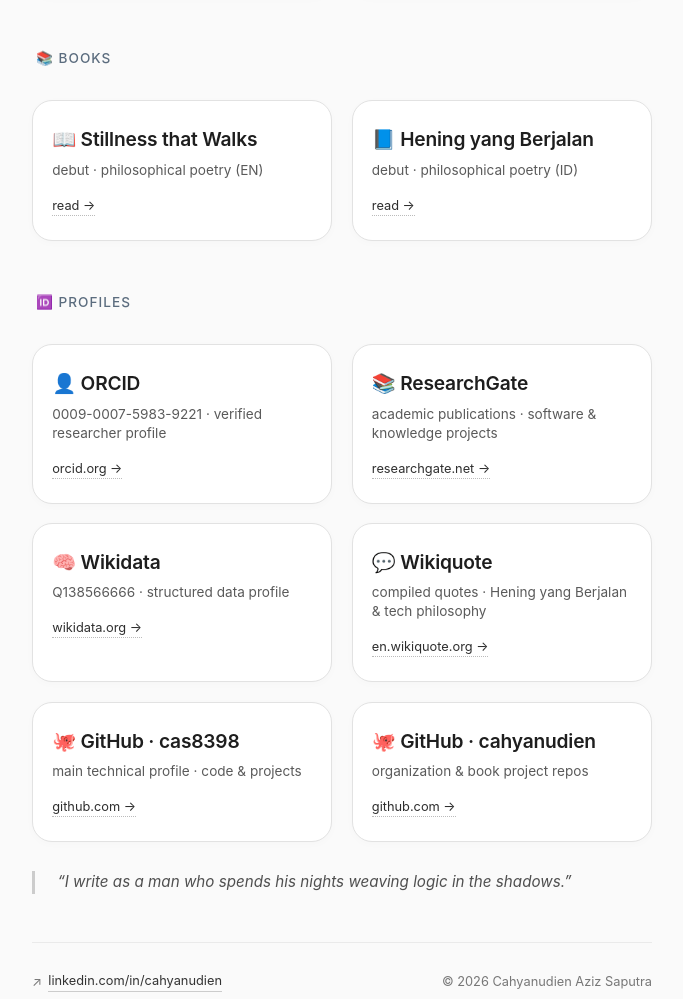
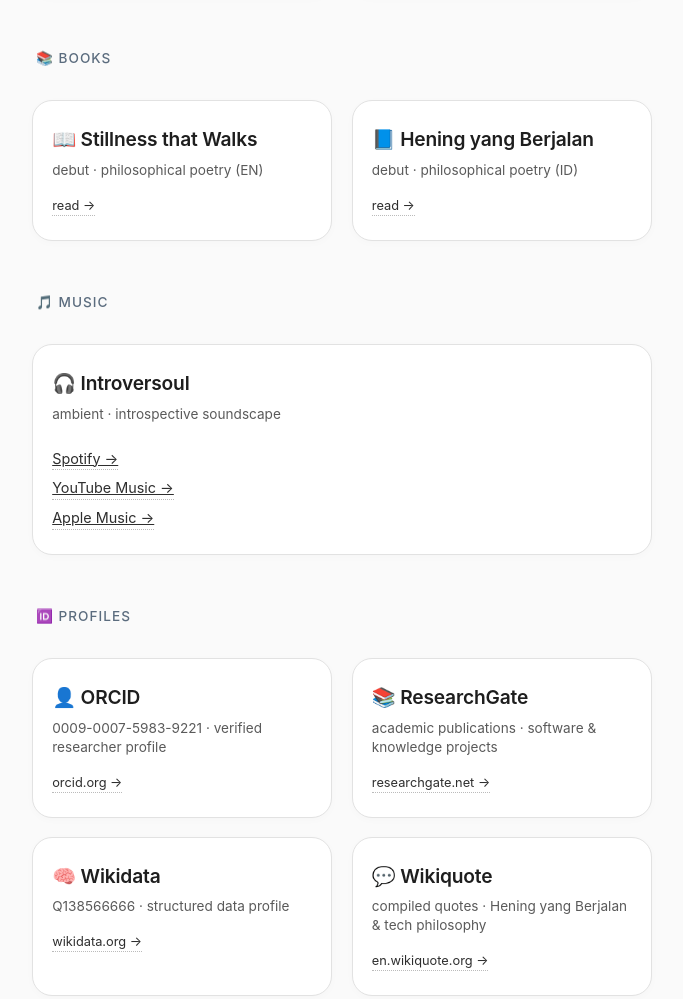
Before and after one commit to cahyanudien/cahyanudien.github.io, a website built with Vite: page index.html in a window 1280 px wide. Shown: the part 817-1816 px from the top of the page, without its empty margins (298-981 px from the left). Built offline with nearby package versions, Linux system fonts and the light colour scheme.

Commit message:
add introversoul

```diff
--- a/src/data/cards.js
+++ b/src/data/cards.js
@@ -58,6 +58,30 @@ export const books = [
     linkText: "read",
     status: "live",
     target: "same",
+  },
+];
+
+export const musics = [
+  {
+    emoji: "🎧",
+    title: "Introversoul",
+    description: "ambient · introspective soundscape",
+    links: [
+      {
+        platform: "Spotify",
+        url: "https://open.spotify.com/artist/4BN5wcsLXapCKgy4CzMjzf",
+      },
+      {
+        platform: "YouTube Music",
+        url: "https://music.youtube.com/channel/UCM_5i_cjiW96AvvGWY8PNgg",
+      },
+      {
+        platform: "Apple Music",
+        url: "https://music.apple.com/us/artist/introversoul/1877195012",
+      },
+    ],
+    target: "blank",
+    status: "live",
   },
 ];
 
--- a/src/data/schema.js
+++ b/src/data/schema.js
@@ -4,7 +4,7 @@ export const schemaData = [
     "@type": "Person",
     "@id": "https://www.wikidata.org/wiki/Q138566666",
     name: "Cahyanudien Aziz Saputra",
-    alternateName: "Cahyanudien",
+    alternateName: ["Cahyanudien", "Introversoul"],
     identifier: [
       {
         "@type": "PropertyValue",
@@ -42,6 +42,12 @@ export const schemaData = [
       "https://orcid.org/0009-0007-5983-9221",
       "https://en.wikiquote.org/wiki/Cahyanudien_Aziz_Saputra",
       "https://www.researchgate.net/profile/Cahyanudien-Saputra-2",
+      "https://open.spotify.com/artist/4BN5wcsLXapCKgy4CzMjzf",
+      "https://music.apple.com/us/artist/introversoul/1877195012",
+      "https://music.youtube.com/channel/UCM_5i_cjiW96AvvGWY8PNgg",
+      "https://soundcloud.com/introversoul",
+      "https://instagram.com/introversoul.music",
+      "https://x.com/introversoul",
     ],
     award: ["Privacy-First App Developer 2025"],
     potentialAction: {
@@ -56,6 +62,20 @@ export const schemaData = [
       {
         "@type": "Book",
         name: "Hening yang Berjalan",
+      },
+    ],
+    hasOccupation: [
+      {
+        "@type": "Occupation",
+        name: "Software Developer",
+      },
+      {
+        "@type": "Occupation",
+        name: "Author",
+      },
+      {
+        "@type": "Occupation",
+        name: "Music Artist",
       },
     ],
   },
@@ -124,6 +144,29 @@ export const schemaData = [
   },
   {
     "@context": "https://schema.org",
+    "@type": "MusicGroup",
+    "@id": "https://www.wikidata.org/wiki/Q138609374",
+    name: "Introversoul",
+    url: "https://open.spotify.com/artist/4BN5wcsLXapCKgy4CzMjzf",
+    founder: {
+      "@type": "Person",
+      "@id": "https://www.wikidata.org/wiki/Q138566666",
+      name: "Cahyanudien Aziz Saputra",
+    },
+    sameAs: [
+      "https://open.spotify.com/artist/4BN5wcsLXapCKgy4CzMjzf",
+      "https://music.apple.com/us/artist/introversoul/1877195012",
+      "https://music.youtube.com/channel/UCM_5i_cjiW96AvvGWY8PNgg",
+      "https://soundcloud.com/introversoul",
+      "https://instagram.com/introversoul.music",
+      "https://x.com/introversoul",
+    ],
+    genre: ["Ambient", "Introspective music"],
+    description:
+      "Introspective music project created by Cahyanudien Aziz Saputra.",
+  },
+  {
+    "@context": "https://schema.org",
     "@type": "Organization",
     name: "FlagoDNA",
     url: "https://flagodna.com",
--- a/src/main.js
+++ b/src/main.js
@@ -1,6 +1,6 @@
 import "./style.css";
 import { schemaData } from "./data/schema.js";
-import { projects, games, books, profiles } from "./data/cards.js";
+import { projects, games, books, profiles, musics } from "./data/cards.js";
 import { profile } from "./data/profile.js";
 
 // Inject Schema.org JSON-LD
@@ -55,6 +55,11 @@ document.querySelector("#app").innerHTML = `
     </section>
 
     <section>
+      <h2 class="section-label" style="margin-top: 1.8rem">🎵 MUSIC</h2>
+      <div class="card-grid" id="music-grid"></div>
+    </section>
+
+    <section>
       <h2 class="section-label" style="margin-top: 1.8rem">🆔 PROFILES</h2>
       <div class="card-grid" id="profiles-grid"></div>
     </section>
@@ -76,9 +81,40 @@ document.querySelector("#app").innerHTML = `
 // Render cards from JSON data
 function renderCards(containerId, items) {
   const container = document.getElementById(containerId);
+
   container.innerHTML = items
+    .map((item) => {
+      // MULTI LINK MODE
+      if (item.links && item.links.length) {
+        const linksHTML = item.links
           .map(
-      (item) => `
+            (link) => `
+              <a
+                href="${link.url}"
+                target="_blank"
+                rel="noopener"
+                class="card-link multi-link"
+              >
+                ${link.platform} →
+              </a>
+            `
+          )
+          .join("");
+
+        return `
+          <div class="card multi ${item.status === "live" ? "" : "disabled"}">
+            <span class="card-title">${item.emoji} ${item.title}</span>
+            <span class="card-desc">${item.description}</span>
+
+            <div class="card-links-vertical">
+              ${linksHTML}
+            </div>
+          </div>
+        `;
+      }
+
+      // SINGLE LINK MODE
+      return `
         <a
           href="${item.url}"
           class="card ${item.status === "live" ? "" : "disabled"} ${
@@ -96,8 +132,8 @@ function renderCards(containerId, items) {
           <span class="card-desc">${item.description}</span>
           <span class="card-link">${item.linkText} →</span>
         </a>
-  `
-    )
+      `;
+    })
     .join("");
 }
 
@@ -106,3 +142,4 @@ renderCards("projects-grid", projects);
 renderCards("games-grid", games);
 renderCards("books-grid", books);
 renderCards("profiles-grid", profiles);
+renderCards("music-grid", musics);
--- a/src/style.css
+++ b/src/style.css
@@ -226,3 +226,19 @@
         gap: 1.2rem;
         margin-bottom: 0.5rem;
       }
+
+      .card-links-vertical {
+        margin-top: 8px;
+        display: flex;
+        flex-direction: column;
+        gap: 4px;
+      }
+
+      .card-links-vertical .card-link {
+        display: block;
+        font-size: 0.9em;
+      }
+
+      .card-links-vertical a:hover {
+        opacity: 0.7;
+      }
```
Lines whose indentation alone changed are shown as unchanged.
